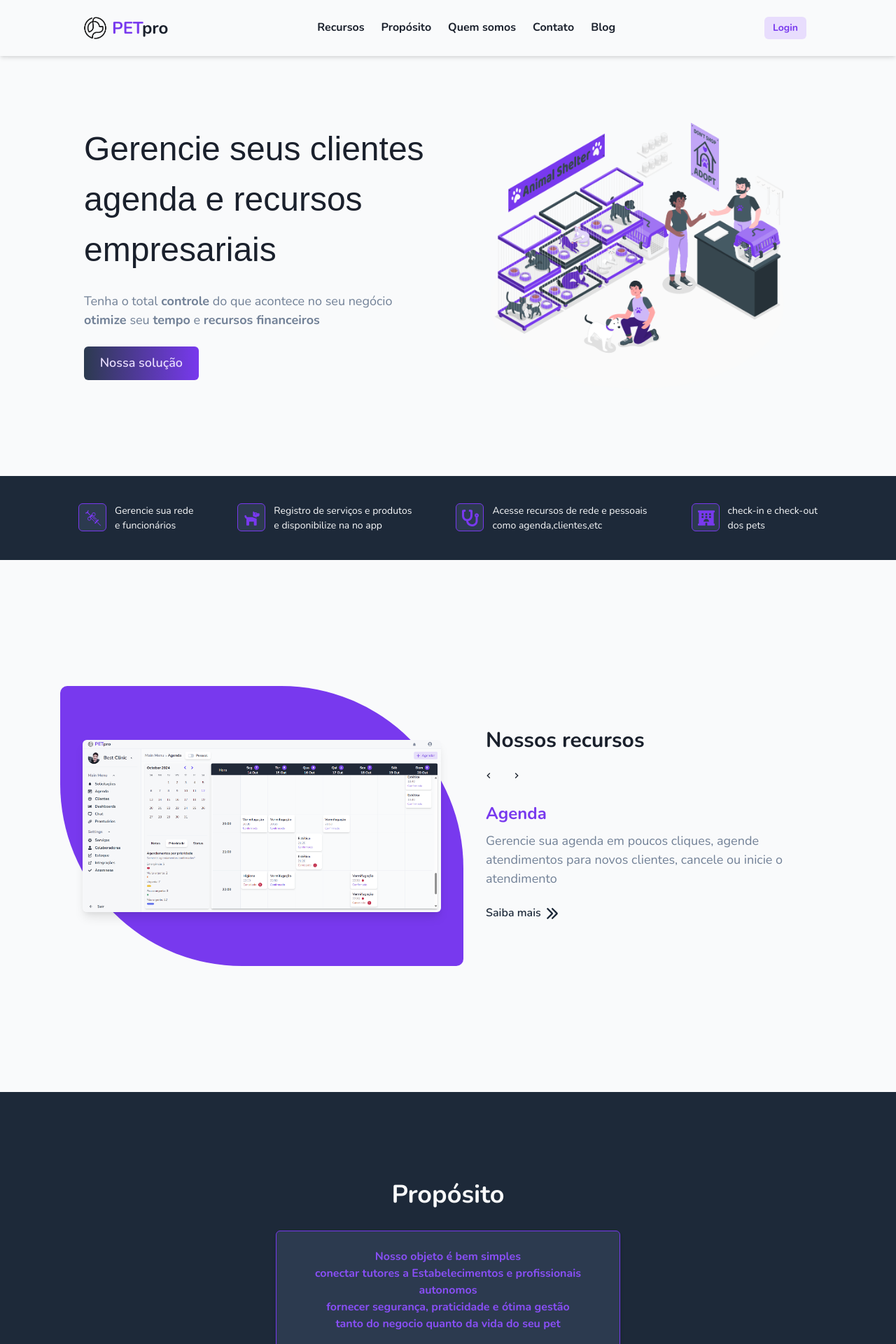
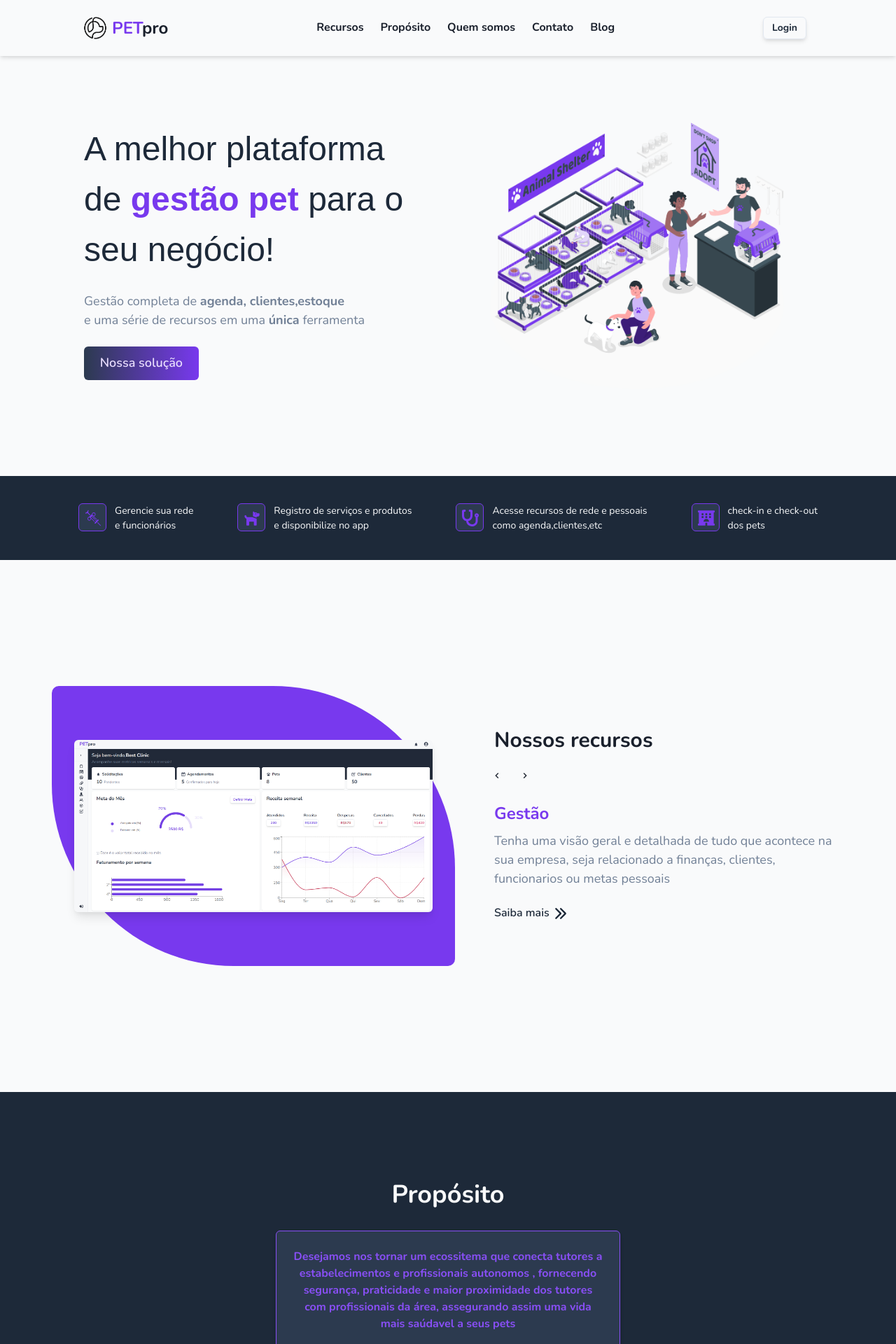
Before and after one commit to matheusmartinsInsper/fronted-petpro, a Next.js app: page / in a window 1280 px wide. Shown: the top 1920 px of the page at 70% size. Built offline with nearby package versions, Linux system fonts and the light colour scheme.

Commit message:
style: lp new features

```diff
--- a/app/page.tsx
+++ b/app/page.tsx
@@ -34,7 +34,11 @@ const HomePage = () => {
   };
 
   const slides = [
-
+    {
+      image: "/homepage.png",
+      title: "Gestão",
+      description: "Tenha uma visão geral e detalhada de tudo que acontece na sua empresa, seja relacionado a finanças, clientes, funcionarios ou metas pessoais",
+    },
     {
       image: "/agenda3.png",
       title: "Agenda",
@@ -43,32 +47,32 @@ const HomePage = () => {
     {
       image: "/atend.png",
       title: "Atendimento",
-      description: "Realize prescrições, criação de protocolos, agendamento de retorno e saiba em detalhes tudo sobre seu cliente e pet",
+      description: "Realize prescrições, criação de protocolos,link para pagamento, agende retorno e saiba em detalhes tudo sobre seu cliente e pet",
     },
     {
       image: "/solicitations5.png",
       title: "Solicitações",
-      description: "Receba solicitações para agendamentos feito pelos tutores, atribua atendimento a funcionarios ou rejeita o pedido",
+      description: "Receba solicitações para agendamentos feito pelos tutores, atribua atendimento a funcionarios/colaboradores ou rejeita a solicitação",
     },
     {
       image: "/tutores.png",
       title: "Clientes",
-      description: "Gestão completa da sua carteira de clientes, com varias ações como chat, agendamento, gerar pagamentos dentre outras",
+      description: "Gestão completa da sua carteira de clientes, com varias ações como chat, agendamento, gerar pagamentos,visualizar perfil dentre outras",
     },
     {
       image: "/prontuario.png",
       title: "Prontuarios",
-      description: "Tenha o histórico de atendimento, solicitações, protocolos, pagamentos dentro do prontuario dos pets atendidos",
+      description: "Com a criação automatica do prontuario, tenha o histórico de atendimento, solicitações, anexos, protocolos, pagamentos e muito mais",
     },
     {
       image: "/stock2.png",
       title: "Estoque",
-      description: "Dentro do recuros de estoque você pode acompanhar o balanço geral, por item, por período etc",
+      description: "Dentro dos recuros de estoque além de disponibilizar seus produtos no app de tutores, você pode acompanhar o balanço geral, por item, por período etc ",
     },
     {
       image: "/service3.png",
       title: "Serviços",
-      description: "Organize sue catalogo de serviços prestados e disponibilize os mesmos no app para todos os tutores",
+      description: "Organize sue catalogo de serviços prestados, atualize quando quiser ou exclua-os e disponibilize os mesmos no app para todos os tutores",
     },
   ];
 
@@ -123,7 +127,7 @@ const HomePage = () => {
           <Text mx={2} _hover={{ borderBottomWidth: "2px", borderBottomColor: "primary.300" }} fontWeight="bold" cursor="pointer" borderBottomWidth="2px" borderBottomColor="primary.100">Blog</Text>
         </HStack>
         <Flex >
-          <Button fontWeight="bold" bg="primary.500" color="primary.300" mr={4} size="sm" _hover={{ bgColor: "primary.300", color: "primary.100" }} onClick={redirecttologin}>
+          <Button boxShadow={"md"} borderWidth={"1px"} borderColor={"gray.200"} fontWeight="bold" bg="transparent" color="primary.200" mr={4} size="sm" _hover={{ bgColor: "primary.300", color: "primary.100" }} onClick={redirecttologin}>
             Login
           </Button>
         </Flex>
@@ -151,16 +155,22 @@ const HomePage = () => {
               justifyContent="center"
               padding={["16px", "24px"]}
               gap="24px"
-              textAlign={["center", "left"]}
+              textAlign={["left", "left"]}
               height={["auto", "70vh"]}
               transition={"all 0.5s ease-in-out"}
               my={[0, 10]}
+              color={"primary.200"}
             >
-              <Text fontSize={["3xl", "5xl"]} fontFamily={"sans-serif"}  >
-                Gerencie seus clientes agenda e recursos empresariais
+              <Text fontSize={["3xl", "5xl"]} fontFamily={"sans-serif"}>
+                A melhor plataforma de{" "}
+                <Text as="span" color="primary.300" fontWeight="bold">
+                  gestão pet
+                </Text>{" "}
+                para o seu negócio!
               </Text>
+
               <Text fontSize={["md", "lg"]} color="gray.500">
-                Tenha o total <strong>controle</strong> do que acontece no seu negócio <br /> <strong>otimize </strong>seu <strong>tempo</strong> e <strong>recursos financeiros</strong>
+                Gestão completa de <strong>agenda, clientes,estoque</strong><br /> e uma série de recursos em uma <strong>única </strong>ferramenta
 
               </Text>
               <Link href="#recursos">
@@ -220,7 +230,7 @@ const HomePage = () => {
         >
           {[
             { title: "Clínica", text: "Gerencie sua rede ", text2: "e  funcionários", icon: "clinica", iconSize: "40px" },
-            { title: "PetShop", text: "Registro de serviços e produtos", text2: "e disponibilize na no app", icon: "petshop", iconSize: "40px" },
+            { title: "PetShop", text: "Registro de serviços e produtos", text2: "e disponibilize no app", icon: "petshop", iconSize: "40px" },
             { title: "Veterinário", text: "Acesse recursos de rede e pessoais", text2: "como agenda,clientes,etc", icon: "veterinario", iconSize: "70px" },
             { title: "Hotéis", text: "check-in e check-out", text2: "dos pets", icon: "hoteis", iconSize: "40px" },
           ].map((item, idx) => (
@@ -250,11 +260,11 @@ const HomePage = () => {
           justify="center"
         >
           {/* Image */}
-          <Box bgColor={"primary.300"} borderTopLeftRadius={"10px"} borderBottomLeftRadius={"260px"} borderBottomRightRadius={"10px"} borderTopRightRadius={"260px"} width={["75vw","45vw"]} height={["30vh",'50vh']} display={"flex"} justifyContent={"center"} alignItems={"center"}>
+          <Box mr={6} bgColor={"primary.300"} borderTopLeftRadius={"10px"} borderBottomLeftRadius={"260px"} borderBottomRightRadius={"10px"} borderTopRightRadius={"260px"} width={["75vw", "45vw"]} height={["30vh", '50vh']} display={"flex"} justifyContent={"center"} alignItems={"center"}>
             <Image
               src={slides[currentIndex].image}
               alt={slides[currentIndex].title}
-              width={["80vw","40vw"]}
+              width={["80vw", "40vw"]}
               objectFit="cover"
               borderRadius="md"
               boxShadow={"lg"}
@@ -269,7 +279,7 @@ const HomePage = () => {
             mt={{ base: 4, md: 0 }}
             display={"flex"}
             flexDirection={"column"}
-            alignItems={["center","start"]}
+            alignItems={["center", "start"]}
             maxWidth="500px"
           >
             <Text mb="2" fontWeight={"bold"} fontSize={"3xl"}>Nossos recursos</Text>
@@ -302,11 +312,11 @@ const HomePage = () => {
 
             {/* Learn More Button */}
             <Button
-            ml={-4}
+              ml={-4}
               rightIcon={<ArrowRightIcon />}
               bgColor={"transparent"}
               color={"primary.200"}
-              _hover={{ bgcolo: "transparent",color:"primary.300" }}
+              _hover={{ bgcolo: "transparent", color: "primary.300" }}
               onClick={() =>
                 alert(`Learn more about: ${slides[currentIndex].title}`)
               }
@@ -344,7 +354,7 @@ const HomePage = () => {
 
           <Text
             borderWidth={"1px"}
-            borderColor={"primary.300"}
+            borderColor={"primary.400"}
             textAlign={"center"}
             width={["90%", "40%"]} // Responsivo: no mobile ocupa 90%, no desktop 40%
             bgColor={"primary.250"}
@@ -356,8 +366,8 @@ const HomePage = () => {
             fontSize={["sm", "md"]} // Responsivo: fonte menor no mobile
             mb={"4"}
           >
-            Nosso objeto é bem simples <br /> conectar tutores a Estabelecimentos e profissionais autonomos <br />
-            fornecer segurança, praticidade e ótima gestão <br /> tanto do negocio quanto da vida do seu pet
+            Desejamos nos tornar um ecossitema que conecta tutores a estabelecimentos e profissionais autonomos ,
+            fornecendo segurança, praticidade e maior proximidade dos tutores com profissionais da área, assegurando assim uma vida mais saúdavel a seus pets
           </Text>
 
           <Text
@@ -424,14 +434,14 @@ const HomePage = () => {
           <VStack spacing={4} align="center">
 
             <Text color="gray.500" >
-              Entre em contato conosco e ficaremos <strong>muito feliz</strong>  em lhe atender.<br/>
-              Venha conheça nossa <strong>solução</strong> e tenha<strong> 30 dias gratuitos</strong> de uso da ferramenta.
+              Entre em contato conosco e ficaremos <strong>muito feliz</strong>  em lhe atender.<br />
+              Venha conhecer nossa <strong>solução</strong> e tenha<strong> 30 dias gratuitos</strong> de uso da ferramenta.
             </Text>
             <Image
               src={"/sendemail.png"}
               objectFit="cover"
               borderRadius="md"
-             width='60%'
+              width='60%'
             />
           </VStack>
         </Box>
```
Also changed, not shown: public/homepage.png (added).
